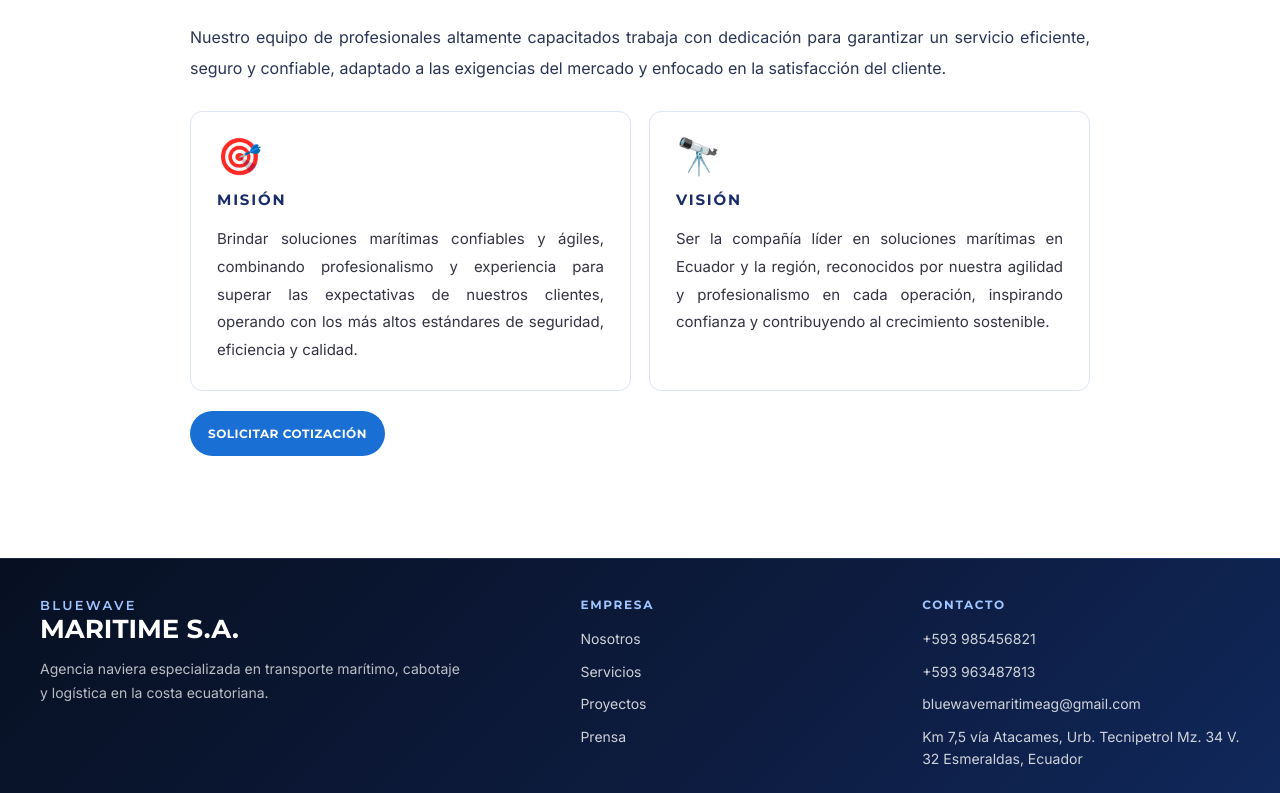
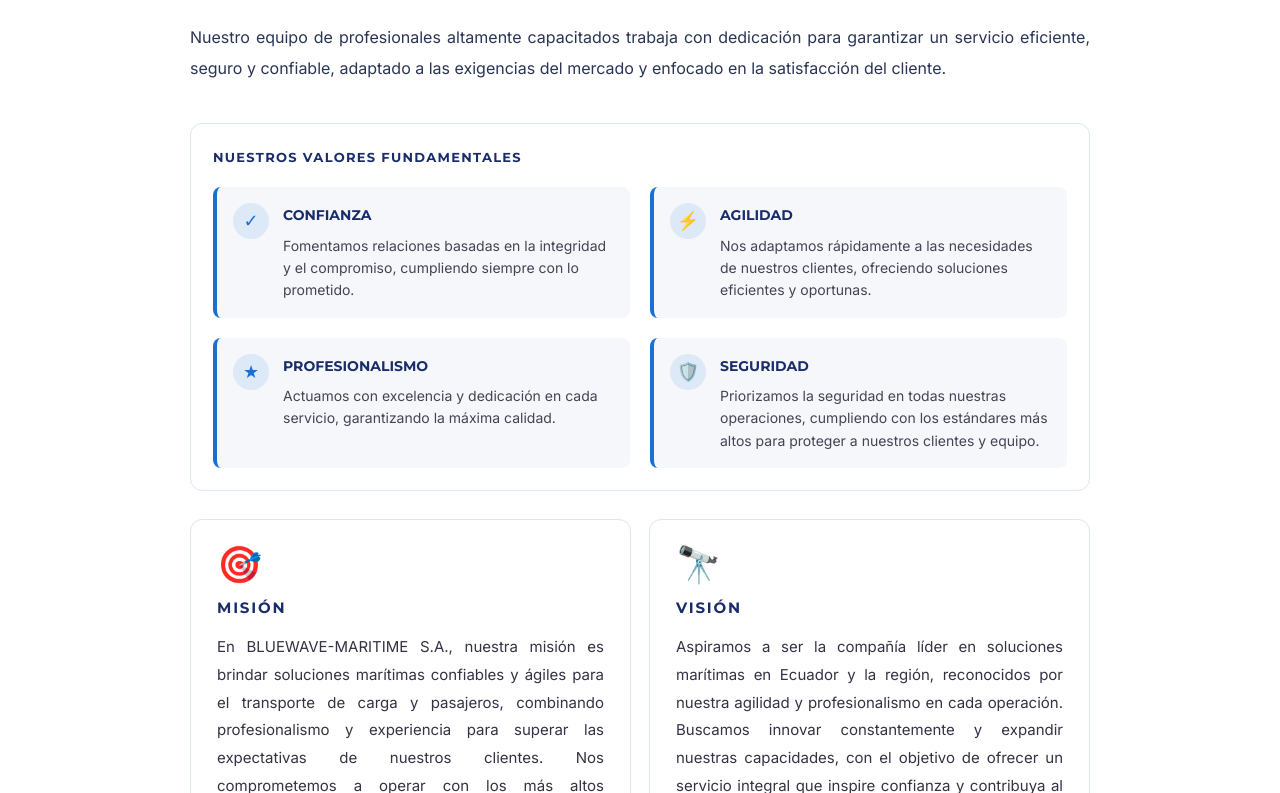
Before and after one commit to Adrianguanoluisaloza/modelo-pagina-solicitado-react, a React (Vite) app: page /acerca in a window 1280 px wide. Shown: the part 967-1760 px from the top of the page. Built offline with nearby package versions, Linux system fonts and the light colour scheme.

Commit message:
feat: complete AcercaDe with full company info — values, MV cards, proposito. Empresa simplified

```diff
--- a/src/app/components/AcercaDe.tsx
+++ b/src/app/components/AcercaDe.tsx
@@ -17,23 +17,62 @@ export function AcercaDe() {
       <section className="about-content">
         <div className="about-container">
           <div className="company-description">
-            <p><strong>BLUEWAVE-MARITIME S.A.</strong> es una compañía ecuatoriana especializada en el transporte marítimo y de cabotaje, ofreciendo soluciones integrales para la movilización de carga y pasajeros tanto en rutas nacionales como internacionales. Con un firme compromiso con la excelencia y la seguridad, operamos una flota diversa que incluye embarcaciones de excursión, cruceros, transbordadores, y taxis acuáticos, adaptándonos a las necesidades de nuestros clientes y al dinamismo del sector marítimo.</p>
+            <p><strong>BLUEWAVE-MARITIME S.A.</strong> es una compañía ecuatoriana especializada en el transporte marítimo y de cabotaje, ofreciendo soluciones integrales para la movilización de carga y pasajeros tanto en rutas nacionales como internacionales. Con un firme compromiso con la excelencia y la seguridad, operamos una flota diversa que incluye embarcaciones de excursión, cruceros, transbordadores y taxis acuáticos, adaptándonos a las necesidades de nuestros clientes y al dinamismo del sector marítimo.</p>
             <p>Nos destacamos por nuestra innovación y compromiso con la calidad, y aspiramos a posicionarnos como un referente en el mercado del transporte marítimo y el alquiler de embarcaciones con tripulación. Nuestra oferta de servicios abarca desde el alquiler de embarcaciones de placer y de trabajo hasta el transporte especializado de barcazas, plataformas petrolíferas y otras estructuras, tanto remolcadas como empujadas por remolcadores.</p>
             <p>En BLUEWAVE-MARITIME S.A., nos caracterizamos por nuestra capacidad de operar en diversas vías de navegación interiores, como ríos, canales y lagos, lo que nos permite ofrecer una amplia gama de soluciones logísticas para el transporte de mercancías y pasajeros.</p>
             <p>Nuestro equipo de profesionales altamente capacitados trabaja con dedicación para garantizar un servicio eficiente, seguro y confiable, adaptado a las exigencias del mercado y enfocado en la satisfacción del cliente.</p>
+          </div>
+
+          <div className="empresa-values">
+            <h3>Nuestros Valores Fundamentales</h3>
+            <div className="values-row">
+              <div className="value-item">
+                <div className="value-icon-circle"><span>✓</span></div>
+                <div>
+                  <h4>CONFIANZA</h4>
+                  <p>Fomentamos relaciones basadas en la integridad y el compromiso, cumpliendo siempre con lo prometido.</p>
+                </div>
+              </div>
+              <div className="value-item">
+                <div className="value-icon-circle"><span>⚡</span></div>
+                <div>
+                  <h4>AGILIDAD</h4>
+                  <p>Nos adaptamos rápidamente a las necesidades de nuestros clientes, ofreciendo soluciones eficientes y oportunas.</p>
+                </div>
+              </div>
+              <div className="value-item">
+                <div className="value-icon-circle"><span>★</span></div>
+                <div>
+                  <h4>PROFESIONALISMO</h4>
+                  <p>Actuamos con excelencia y dedicación en cada servicio, garantizando la máxima calidad.</p>
+                </div>
+              </div>
+              <div className="value-item">
+                <div className="value-icon-circle"><span>🛡️</span></div>
+                <div>
+                  <h4>SEGURIDAD</h4>
+                  <p>Priorizamos la seguridad en todas nuestras operaciones, cumpliendo con los estándares más altos para proteger a nuestros clientes y equipo.</p>
+                </div>
+              </div>
+            </div>
           </div>
 
           <div className="mission-vision-cards">
             <div className="mv-card">
               <div className="mv-icon">🎯</div>
               <h4>Misión</h4>
-              <p>Brindar soluciones marítimas confiables y ágiles, combinando profesionalismo y experiencia para superar las expectativas de nuestros clientes, operando con los más altos estándares de seguridad, eficiencia y calidad.</p>
+              <p>En BLUEWAVE-MARITIME S.A., nuestra misión es brindar soluciones marítimas confiables y ágiles para el transporte de carga y pasajeros, combinando profesionalismo y experiencia para superar las expectativas de nuestros clientes. Nos comprometemos a operar con los más altos estándares de seguridad, eficiencia y calidad, fomentando relaciones de confianza y estableciendo un nuevo estándar en la industria del transporte marítimo.</p>
             </div>
             <div className="mv-card">
               <div className="mv-icon">🔭</div>
               <h4>Visión</h4>
-              <p>Ser la compañía líder en soluciones marítimas en Ecuador y la región, reconocidos por nuestra agilidad y profesionalismo en cada operación, inspirando confianza y contribuyendo al crecimiento sostenible.</p>
+              <p>Aspiramos a ser la compañía líder en soluciones marítimas en Ecuador y la región, reconocidos por nuestra agilidad y profesionalismo en cada operación. Buscamos innovar constantemente y expandir nuestras capacidades, con el objetivo de ofrecer un servicio integral que inspire confianza y contribuya al crecimiento sostenible de nuestros clientes y del sector marítimo.</p>
             </div>
+          </div>
+
+          <div className="empresa-proposito">
+            <h4>NUESTRO PROPÓSITO</h4>
+            <p>Facilitar el comercio y la conectividad mediante soluciones marítimas de alto valor, construyendo un legado de confianza, agilidad y profesionalismo. Nos esforzamos por ser un socio estratégico para nuestros clientes, apoyando su éxito a través de servicios marítimos eficientes, seguros y personalizados que impulsan el desarrollo económico y fortalecen las redes de transporte en el ámbito marítimo.</p>
           </div>
 
           <div className="about-cta">
```
